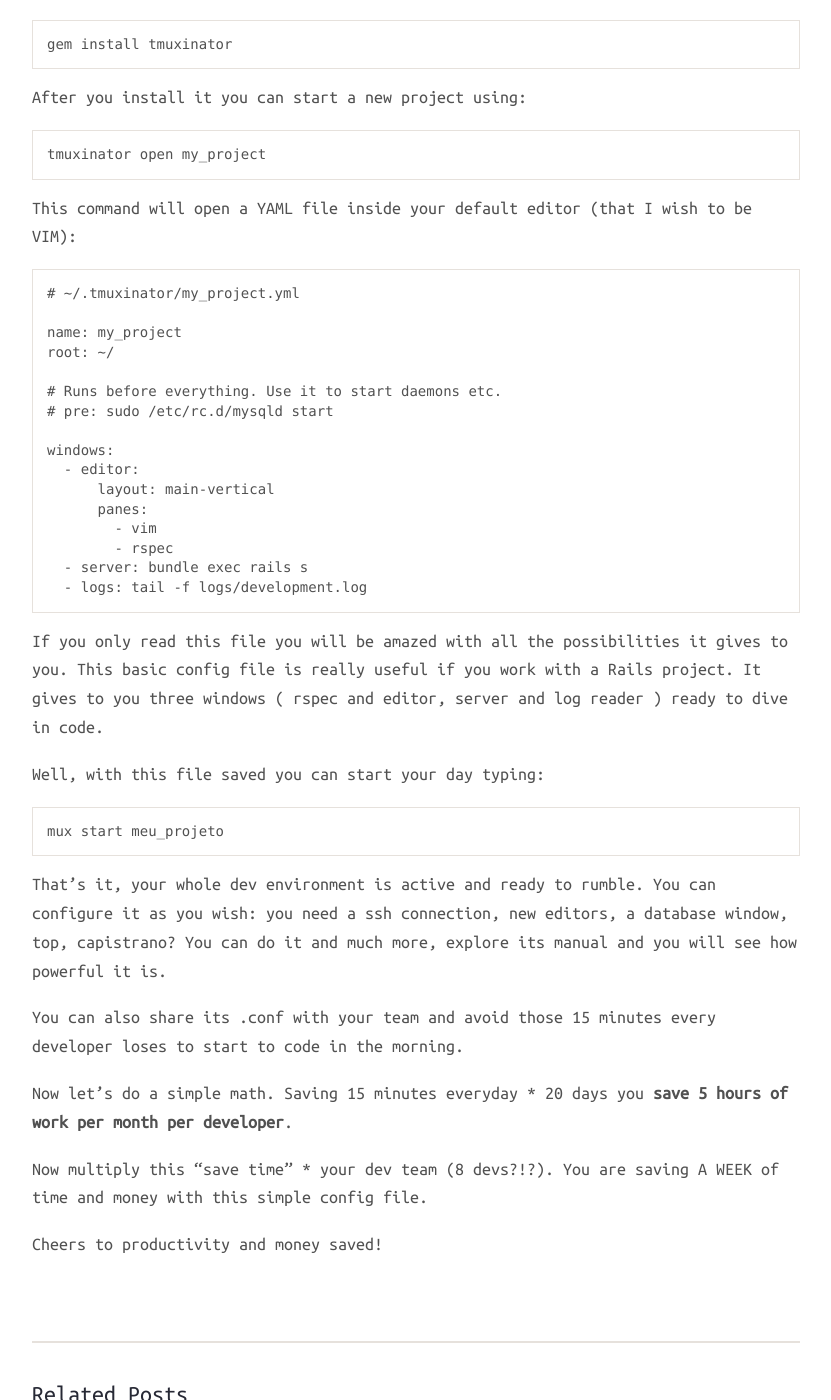
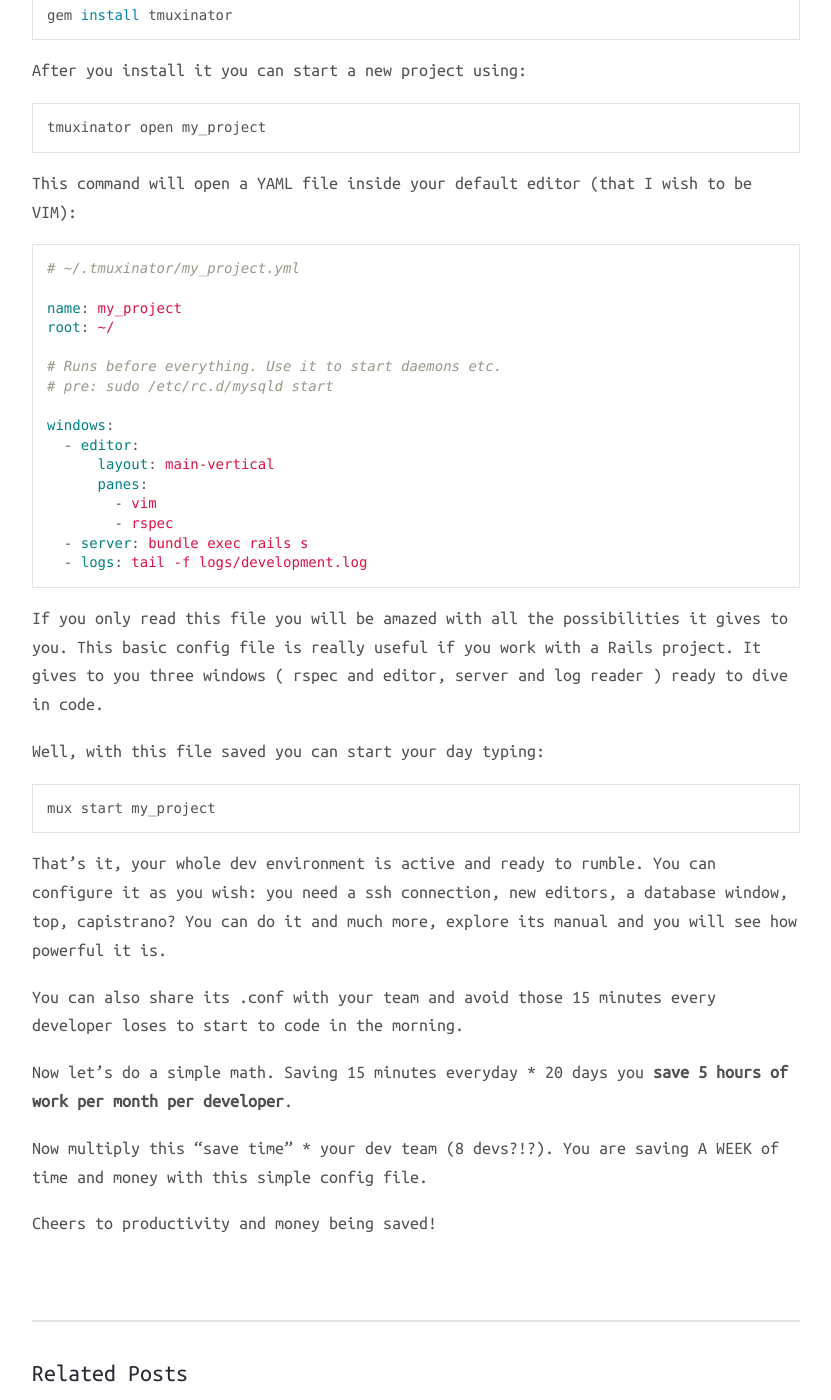
Before and after one commit to Devlandia/in-todays-story-blog, a Jekyll site: the page built from _posts/2014-02-23-be-more-productive-with-tmuxinator.md, in a window 1280 px wide and 1400 px high, scrolled down 1365 px. Shown: the whole window, without its empty margins (224-1055 px from the left). Built offline with Jekyll 4.4.1, drawn with Linux system fonts in a browser that asks for light colours; nearby versions of some CDN libraries; some of the changed lines change nothing that is shown; some of the changed text lies outside the part shown.

Commit message:
be-more-productive-with-tmuxinator

```diff
--- a/_posts/2014-02-23-be-more-productive-with-tmuxinator.md
+++ b/_posts/2014-02-23-be-more-productive-with-tmuxinator.md
@@ -1,45 +1,35 @@
 ---
 title: Be more productive with TMUXINATOR
-author: fellipe
+meta_description: TMUX is a software that lets you switch easily between several programs in one terminal, detach them and reattach them to a different terminal. Lets see how make it even more incredible
 layout: post
-permalink: /2014/02/be-more-productive-with-tmuxinator/
-perfect_quote_author:
-  -
-perfect_quote_where:
-  -
-sharepress_meta:
-  - 'a:1:{s:7:"enabled";s:3:"off";}'
-sharepress_twitter_meta:
-  - 'a:1:{s:7:"enabled";s:3:"off";}'
-categories:
-  - alias
-  - ruby
-  - terminal
-  - tmux
-  - tmuxinator
-  - ubuntu
-  - unix
+permalink: be-more-productive-with-tmuxinator
+categories: [alias, ruby, terminal, tmux, tmuxinator, ubuntu, unix]
 ---
 <img alt="" src="https://f.cloud.github.com/assets/141213/916084/065fef7c-fe82-11e2-9c23-a9622c7d83c3.png" width="2560" height="1440" />
 
 <a href="https://github.com/tmuxinator/tmuxinator" target="_blank">TMUXINATOR</a> is a <a href="http://en.wikipedia.org/wiki/Tmux" target="_blank">TMUX</a> session manager; <a href="http://en.wikipedia.org/wiki/Tmux" target="_blank">TMUX</a> is a software that lets you switch easily between several programs in one terminal, detach them (they keep running in the background) and reattach them to a different terminal. And do a lot more. See <a href="http://www.openbsd.org/cgi-bin/man.cgi?query=tmux&sektion=1" target="_blank">the manual</a>.
 
 Requirements:
-- <a href="http://code.fellipebrito.com/2014/02/how-to-set-your-unix-default-editor/" target="_blank">Define your bash $EDITOR</a>;
+- <a href="/how-to-set-your-unix-default-editor/" target="_blank">Define your bash $EDITOR</a>;
 - <a href="http://rvm.io/rvm/install" target="_blank">Ruby installed</a>
 - TMUX 1.8+ installed, if you have any troubled installing this version in your Ubuntu <a href="http://askubuntu.com/a/324949" target="_blank">you can follow these tips</a>.
 
 <a href="https://github.com/tmuxinator/tmuxinator" target="_blank">TMUXINATOR</a> is a rubygem, to install it is easy:
 
-<pre title="TMUXINATOR gem install">gem install tmuxinator</pre>
+{% highlight bash %}
+gem install tmuxinator
+{% endhighlight %}
 
 After you install it you can start a new project using:
 
-<pre>tmuxinator open my_project</pre>
+{% highlight bash %}
+tmuxinator open my_project
+{% endhighlight %}
 
 This command will open a YAML file inside your default editor (that I wish to be VIM):
 
-<pre title="TMUXINATOR config file"># ~/.tmuxinator/my_project.yml
+{% highlight yaml %}
+# ~/.tmuxinator/my_project.yml
 
 name: my_project
 root: ~/
@@ -54,13 +44,16 @@
         - vim
         - rspec
   - server: bundle exec rails s
-  - logs: tail -f logs/development.log</pre>
+  - logs: tail -f logs/development.log
+{% endhighlight %}
 
 If you only read this file you will be amazed with all the possibilities it gives to you. This basic config file is really useful if you work with a Rails project. It gives to you three windows ( rspec and editor, server and log reader ) ready to dive in code.<span style="line-height: 1.5;"><br /> </span>
 
 Well, with this file saved you can start your day typing:
 
-<pre title="Starting TMUX">mux start meu_projeto</pre>
+{% highlight bash %}
+mux start my_project
+{% endhighlight %}
 
 That&#8217;s it, your whole dev environment is active and ready to rumble. You can configure it as you wish: you need a ssh connection, new editors, a database window, top, capistrano? You can do it and much more, explore its manual and you will see how powerful it is.
 
@@ -70,4 +63,4 @@
 
 Now multiply this &#8220;save time&#8221; * your dev team (8 devs?!?). You are saving A WEEK of time and money with this simple config file.
 
-Cheers to productivity and money saved!
+Cheers to productivity and money being saved!
```
Also changed, not shown: 8 other files.
